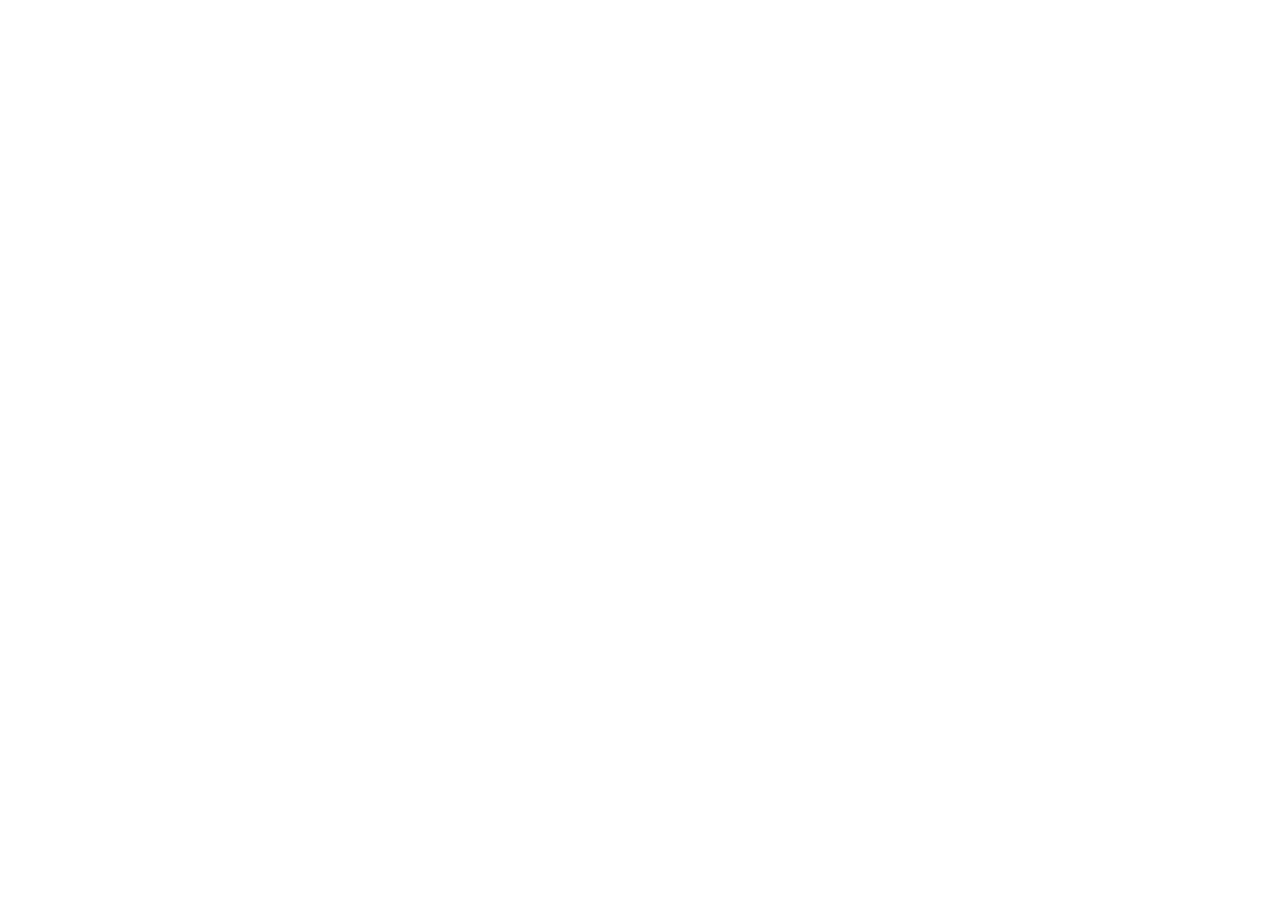
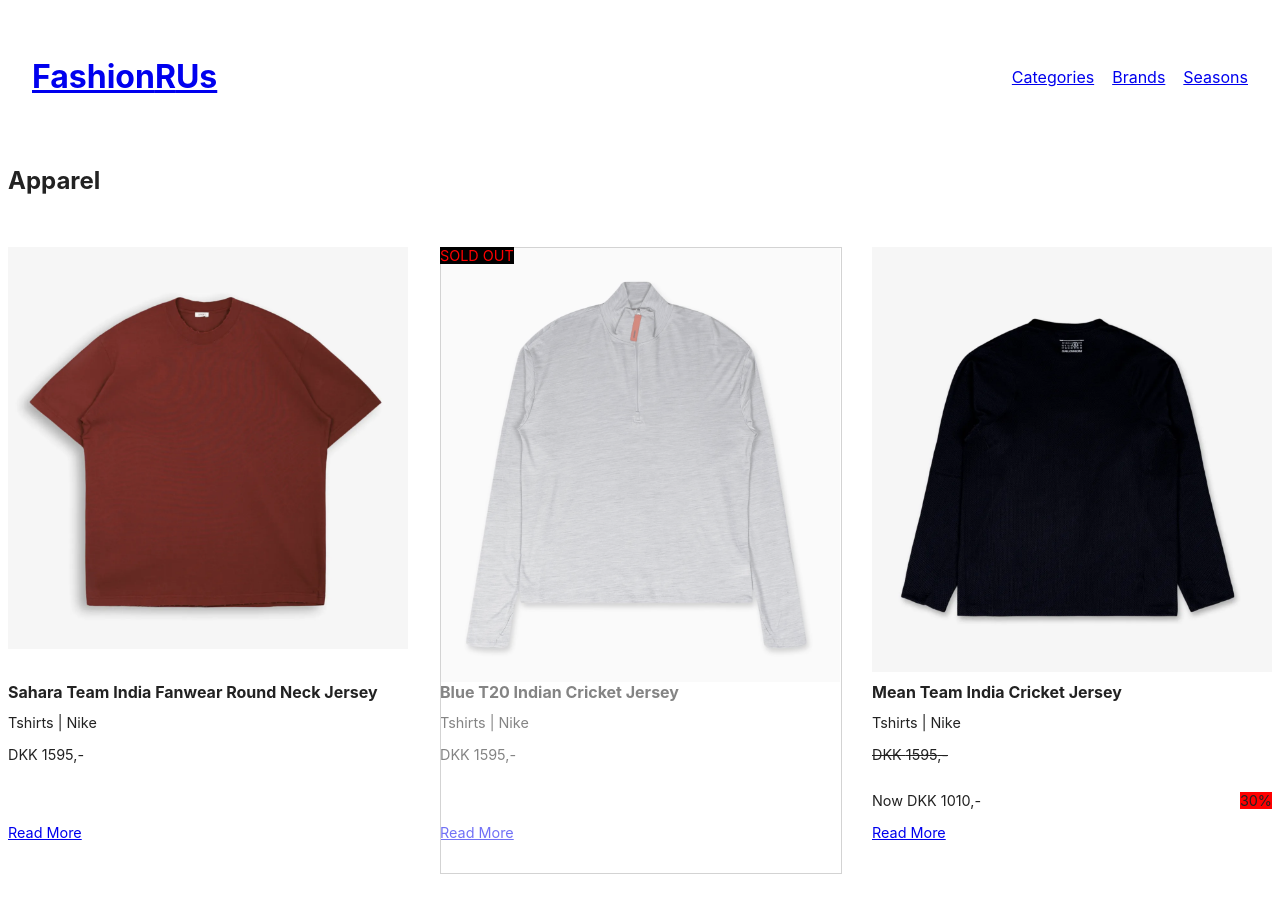
Before and after one commit to IdaStamhus/toejsite, a plain HTML site: page productlist.html in a window 1280 px wide. Shown: the top 901 px of the page. Before the commit the page ends 800 px from the top, so only its background shows below. Drawn offline with Linux system fonts and the light colour scheme.

Commit message:
Refactor code structure for improved readability and maintainability

```diff
--- a/CSS/style.css
+++ b/CSS/style.css
@@ -1,3 +1,4 @@
+/* ******************* INDEX ********************** */
 /* Header */
 :root {
   --gap: 26px;
@@ -18,6 +19,7 @@
   padding: 0;
   list-style: none;
 }
+/* Header */
 
 /* CTA grid */
 .cta-nav {
@@ -53,3 +55,91 @@
     gap: var(--gap);
   }
 }
+/* CTA grid */
+/* ******************* INDEX ********************** */
+
+/* ******************* PRODUCTLIST  ********************** */
+.productlist img {
+  width: 100%;
+  height: auto;
+  max-width: 500px;
+  max-height: 500px;
+}
+
+& article {
+  position: relative;
+  display: grid;
+  grid-template-rows: subgrid;
+  grid-row: span 7;
+  gap: 0;
+}
+& main h2 {
+  grid-column: 1/-1;
+}
+& article h3 {
+  font-size: 1rem;
+}
+& article > * {
+  margin: 0;
+  font-size: 0.9rem;
+}
+& .discounted_element p,
+& .discounted.soldOut .discounted_element p {
+  display: none;
+}
+
+& .discounted .discounted_element {
+  display: flex;
+  justify-content: space-between;
+  & p {
+    display: block;
+  }
+}
+
+& .discounted .price {
+  text-decoration: line-through;
+}
+
+& .color_me_red {
+  background-color: red;
+}
+.color_me_black_and_red {
+  background-color: black;
+  color: red;
+}
+
+& .soldoutTxt {
+  display: none;
+}
+& .soldOut .soldoutTxt {
+  display: block;
+  position: absolute;
+  z-index: 100;
+  top: 0;
+  left: 0;
+}
+
+& .soldOut::after {
+  content: "";
+  display: inline-block;
+  background-color: rgba(255, 255, 255, 0.442);
+  border: 0.1px solid lightgray;
+  height: 100%;
+  width: 100%;
+  position: absolute;
+}
+
+& .subtle {
+  color: var(--text-decoration-color);
+}
+
+@media (min-width: 1200px) {
+  .productlist {
+    & main {
+      display: grid;
+      grid-template-columns: repeat(auto-fill, minmax(300px, 1fr));
+      gap: 2rem;
+    }
+  }
+}
+/* ******************* PRODUCTLIST  ********************** */
--- a/productlist.html
+++ b/productlist.html
@@ -0,0 +1,91 @@
+<!doctype html>
+<html lang="en">
+  <head>
+    <meta charset="UTF-8" />
+    <meta name="viewport" content="width=device-width, initial-scale=1.0" />
+    <link rel="stylesheet" href="CSS/style.css" />
+    <title>FashionRUs - Product List</title>
+  </head>
+
+  <body class="productlist">
+    <header class="site-header">
+      <div class="site-brand">
+        <a href="index.html">
+          <h1>Fashion<span>R</span>Us</h1>
+        </a>
+      </div>
+      <nav class="top-nav">
+        <ul>
+          <li><a href="index.html">Categories</a></li>
+          <li><a href="#">Brands</a></li>
+          <li><a href="#">Seasons</a></li>
+        </ul>
+      </nav>
+    </header>
+    <main>
+      <h2>Apparel</h2>
+      <article class="smallProduct">
+        <img src="imgs/brun-tee_result.webp" alt="product image" />
+
+        <p class="soldoutTxt color_me_black_and_red">SOLD OUT</p>
+
+        <h3>Sahara Team India Fanwear Round Neck Jersey</h3>
+        <p class="subtle">Tshirts | Nike</p>
+        <p class="price">DKK <span>1595</span>,-</p>
+        <div class="discounted_element">
+          <p>Now DKK <span></span>,-</p>
+          <p class="color_me_red"><span></span>%</p>
+        </div>
+        <a href="product.html">Read More</a>
+      </article>
+
+      <!--  -->
+
+      <article class="smallProduct soldOut">
+        <img src="imgs/graa-tee_result.webp" alt="product image" />
+        <p class="soldoutTxt color_me_black_and_red">SOLD OUT</p>
+
+        <h3>Blue T20 Indian Cricket Jersey</h3>
+        <p class="subtle">Tshirts | Nike</p>
+        <p class="price">DKK <span>1595</span>,-</p>
+        <div class="discounted_element">
+          <p>Now DKK <span></span>,-</p>
+          <p class="color_me_red"><span></span>%</p>
+        </div>
+        <a href="product.html">Read More</a>
+      </article>
+
+      <!--  -->
+
+      <article class="smallProduct discounted">
+        <img src="imgs/sort-tee-1_result.webp" alt="product image" />
+        <p class="soldoutTxt color_me_black_and_red">SOLD OUT</p>
+
+        <h3>Mean Team India Cricket Jersey</h3>
+        <p class="subtle">Tshirts | Nike</p>
+        <p class="price">DKK <span>1595</span>,-</p>
+        <div class="discounted_element">
+          <p>Now DKK <span>1010</span>,-</p>
+          <p class="color_me_red"><span>30</span>%</p>
+        </div>
+        <a href="product.html">Read More</a>
+      </article>
+
+      <!--  -->
+
+      <article class="smallProduct discounted soldOut">
+        <img src="imgs/roed-tee_result.webp" alt="product image" />
+        <p class="soldoutTxt color_me_black_and_red">SOLD OUT</p>
+
+        <h3>Deck Navy Blue Backpack</h3>
+        <p class="subtle">Tshirts | Nike</p>
+        <p class="price">DKK <span>1595</span>,-</p>
+        <div class="discounted_element">
+          <p>Now DKK <span>1480</span>,-</p>
+          <p class="color_me_red"><span>10</span>%</p>
+        </div>
+        <a href="product.html">Read More</a>
+      </article>
+    </main>
+  </body>
+</html>
```
Also changed, not shown: index.html (+3 -5 lines), imgs/brun-tee_result.webp (added), imgs/graa-tee_result.webp (added), imgs/roed-tee_result.webp (added), imgs/sort-tee-1_result.webp (added).
